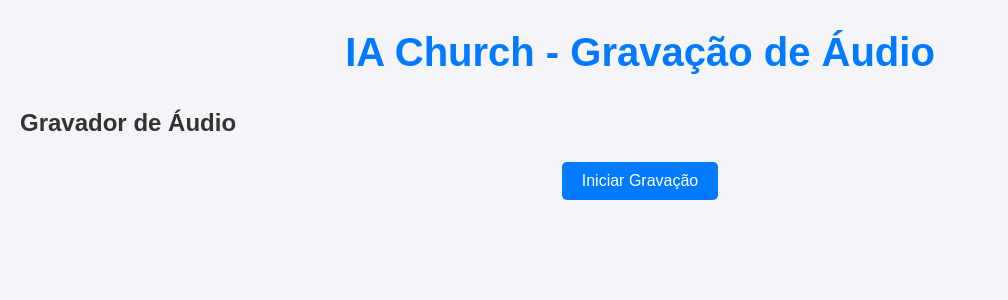
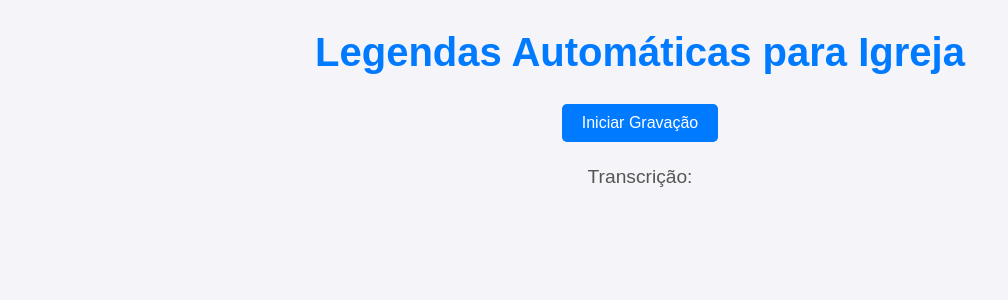
Before and after one commit to alecbastos001/IA_Church, a React (Create React App) app: page / in a window 1280 px wide. Shown: the top 300 px of the page, without its empty margins (0-1008 px from the left). Built offline with nearby package versions, Linux system fonts and the light colour scheme; the HTML template or start-up script is replaced by a standard one.

Commit message:
Deploy manual para gh-pages

```diff
--- a/src/App.js
+++ b/src/App.js
@@ -1,11 +1,59 @@
-import React from 'react';
-import AudioRecorder from './components/AudioRecorder';
+import React, { useState } from 'react';
 
 function App() {
+  const [transcript, setTranscript] = useState('');
+  const [isRecording, setIsRecording] = useState(false);
+
+  const handleStartRecording = () => {
+    // Verifica se o navegador suporta a API de reconhecimento de voz
+    if (!('webkitSpeechRecognition' in window)) {
+      alert('API de reconhecimento de voz não suportada no navegador.');
+      return;
+    }
+
+    const recognition = new window.webkitSpeechRecognition();
+    recognition.continuous = true; // Grava continuamente
+    recognition.interimResults = false; // Não mostrar resultados intermediários
+    recognition.lang = 'pt-BR'; // Defina a língua, aqui para português (Brasil)
+
+    // Inicia a gravação
+    recognition.start();
+    setIsRecording(true);
+
+    recognition.onresult = (event) => {
+      let finalTranscript = '';
+      for (let i = event.resultIndex; i < event.results.length; i++) {
+        finalTranscript += event.results[i][0].transcript;
+      }
+      setTranscript(finalTranscript);
+    };
+
+    recognition.onerror = (event) => {
+      console.error('Erro de reconhecimento de voz:', event.error);
+      setIsRecording(false);
+    };
+
+    recognition.onend = () => {
+      setIsRecording(false);
+    };
+  };
+
+  const handleStopRecording = () => {
+    if (window.webkitSpeechRecognition) {
+      window.webkitSpeechRecognition.stop();
+      setIsRecording(false);
+    }
+  };
+
   return (
-    <div className="App">
-      <h1>IA Church - Gravação de Áudio</h1>
-      <AudioRecorder />
+    <div>
+      <h1>Legendas Automáticas para Igreja</h1>
+      {!isRecording ? (
+        <button onClick={handleStartRecording}>Iniciar Gravação</button>
+      ) : (
+        <button onClick={handleStopRecording}>Parar Gravação</button>
+      )}
+      <p>Transcrição: {transcript}</p>
     </div>
   );
 }
```
Also changed, not shown: 6 other files (tests, documents, lock files or other folders).
